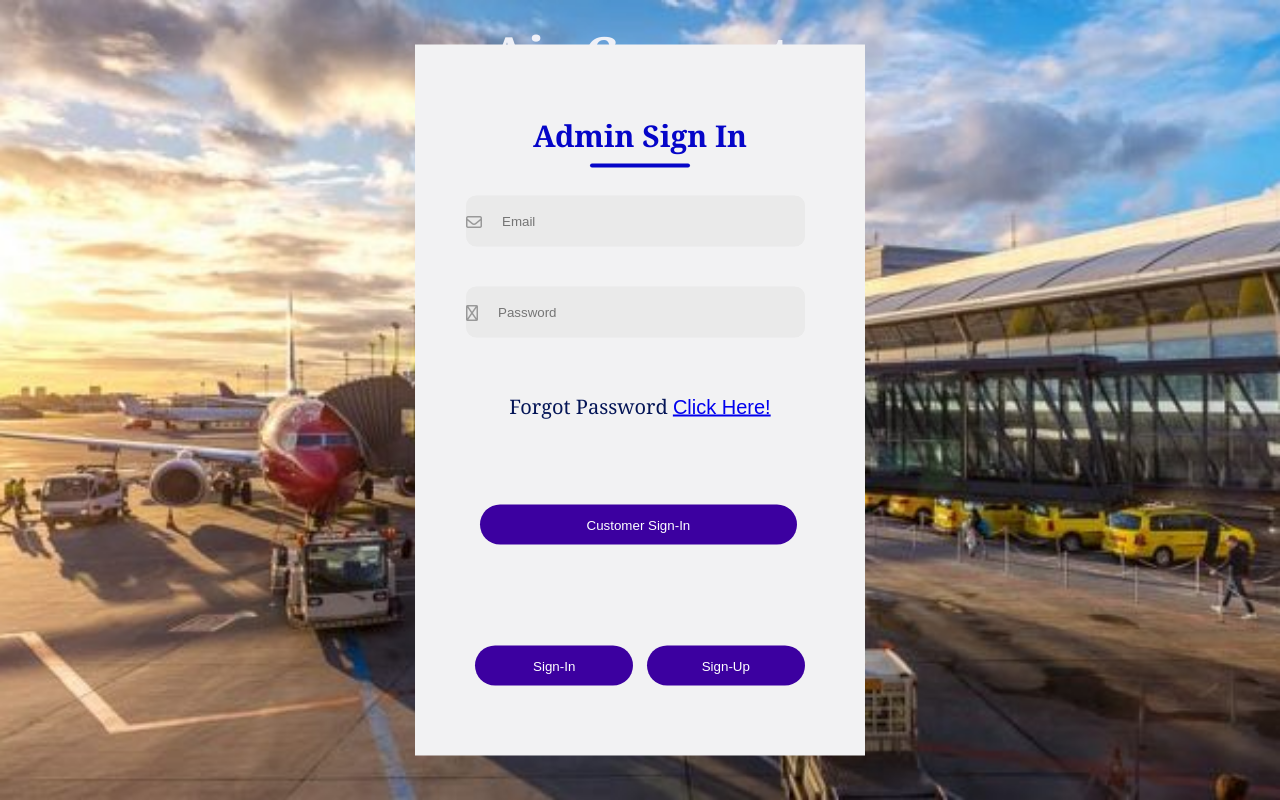
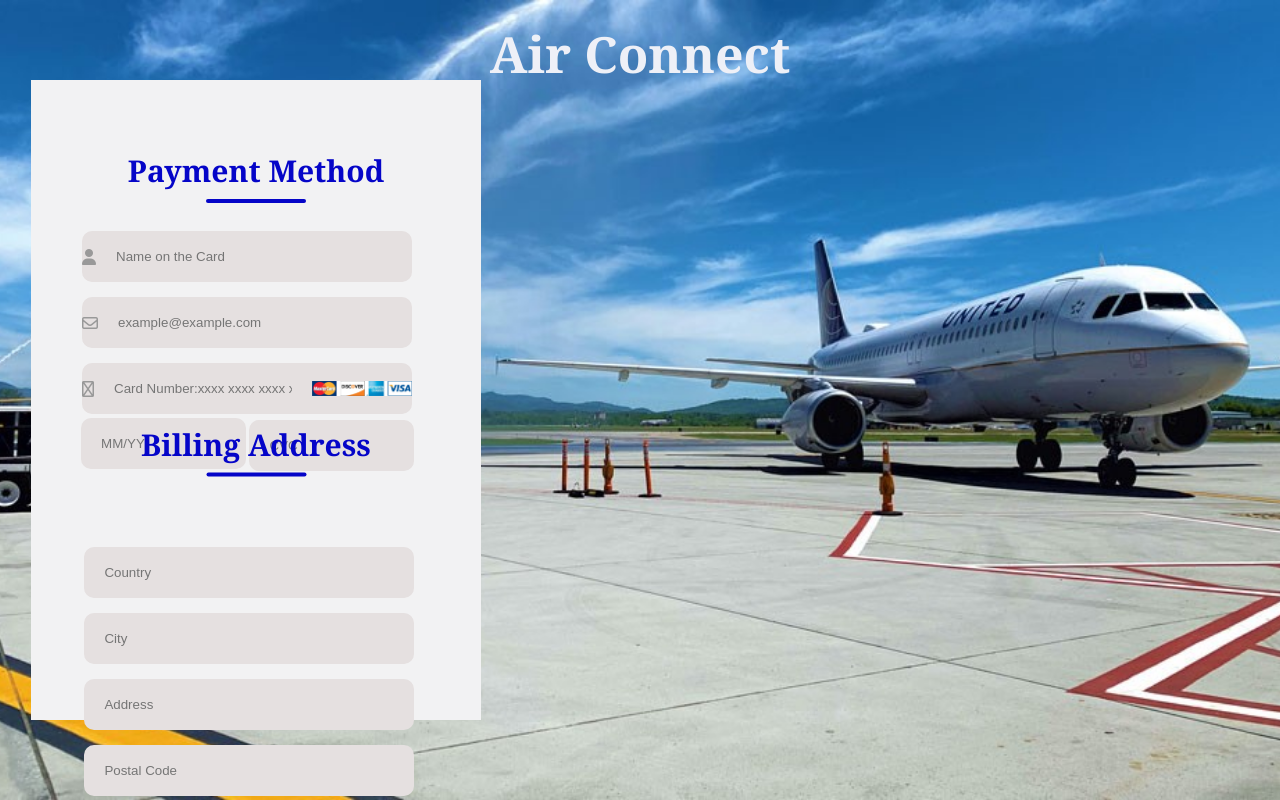
Before and after one commit to itzbrownboi/CPSC-471-Assignment, a PHP site: page /payment.html in a window 1280 px wide. Run offline with PHP 8.4, Linux system fonts and the light colour scheme; some libraries are stand-ins or nearby versions.

Commit message:
payment page

```diff
--- a/pay.css
+++ b/pay.css
@@ -10,8 +10,10 @@
   .container{
     width: 100%;
     height: 100vh;
-    background-image: url(pay2.png.jpeg);
-    /* linear-gradient(rgba(18, 76, 110, 0.8),rg  ba(18, 76, 110, 0.8)), */
+    background-image: url(payment.png.jpeg);
+    background-size: initial;
+    width: -100px;
+
     background-position:center;
     background-size: cover;
     position: relative;
@@ -25,15 +27,30 @@
     color:rgb(238, 240, 247) ;
 
   }
+
   .form-box{
     width: 90%;
     max-width: 450px;
+    height: 80%;
     position: absolute;
     top: 50%;
-    left: 50%;
+    left: 20%;
     right: 50%;
     transform: translate(-50%,-50%);
     background: rgb(242, 242, 243);
+    padding: 50px 60px 70px;
+    text-align: center;
+  }
+  .Billing{
+    width: 90%;
+    max-width: 450px;
+    position: absolute;
+    top: 60%;
+    left: 50%;
+    right: 50%;
+    align-items: center;
+    transform: translate(-50%,-50%);
+
     padding: 50px 60px 70px;
     text-align: center;
   }
@@ -56,26 +73,62 @@
   }
 
   .input-field{
-    background: #eaeaea;
-    margin: 40px 0;
+    background: #e5e0e0;
+    margin: 15px 0;
     border-radius: 10px;
     display: flex;
     align-items: center;
 
+
   }
   input{
     width:100%;
+    align-items: center;
     background: transparent;
     border: 0;
     outline: 0;
     padding: 18px 20px;
+
   }
+  .input-card1{
+    background: #e5e0e0;
+    margin: 40px 0;
+    border-radius: 10px;
+    width: 50%;
+    display: flex;
+    align-items: center;
+    position: relative;
+    right:3%;
+    top:-8%;
+  }
+  .input-card2{
+    background: #e5e0e0;
+    margin: 40px 0;
+    border-radius: 10px;
+    width: 50%;
+    display: flex;
+    align-items: center;
+    position: relative;
+    left:48%;
+    top:-27.8%;
+  }
+  .input-card3{
+    background: #e5e0e0;
+    margin: 15px 0;
+    border-radius: 10px;
+    display: flex;
+    align-items: center;
+    position: relative;
+    left:-2%;
+    top:-19.8%;
 
+}
 .input-field{
     margin-left: -9px;
     color: #999;
+    width: 100%;
+}
 
-}
 .form p a{
     text-decoration: none;
     color: #3c00a0;
--- a/payment.html
+++ b/payment.html
@@ -15,29 +15,58 @@
         </h1>
     <div class="form-box">
         <h1 id="title">
-            Admin Sign In
+            Payment Method
         </h1>
         <form>
             <div class="input-group">
                 <div class="input-field">
+                    <i class="fa-solid fa-user">
+
+                    </i>
+                    <input type = "Name" placeholder="Name on the Card">
+                </div>
+                <div class="input-field">
                     <i class="fa-regular fa-envelope"></i>
-                    <input type = "email" placeholder="Email">
+                    <input type = "email" placeholder="example@example.com">
                 </div>
                 <div class="input-field">
                     <i class="fa-regular fa-lock"></i>
-                    <input type = "password" placeholder="Password">
+                    <input type = "Card Number" placeholder="Card Number:xxxx xxxx xxxx xxxx">
+                    <img src="cards.pnj.webp" alt="" width="100">
+                </div>
+                <div class="input-card1">
+
+                    <input type = "Card Number" placeholder="MM/YY">
+                </div>
+                <div class="input-card2">
+
+                    <input type = "Card Number" placeholder="CVC">
+                </div>
+                <div class ="Billing">
+                    <h1 id="title-1">
+                        Billing Address
+                    </h1>
+                </div>
+                <div class="input-card3">
+                    <input type = "Country" placeholder="Country" >
+
+                </div>
+                <div class="input-card3">
+                    <input type = "City" placeholder="City" >
+
+                </div>
+                <div class="input-card3">
+                    <input type = "Country" placeholder="Address" >
+
+                </div>
+                <div class="input-card3">
+                    <input type = "Postal" placeholder="Postal Code" >
+
                 </div>
 
-                <p>Forgot Password <a href="http://127.0.0.1:5500/ResetPw.html">Click Here!</a></p>
-                <div class="button-Admin">
-                    <button type="Button" id="Customer">Customer Sign-In</button>
-                </div>
 
             </div>
-            <div class="button-field">
-                <button type="Button" id="signInButton" >Sign-In</button>
-                <button type="Button" id = "signUpButton" >Sign-Up</button>
-            </div>
+
 
         </form>
     </div>
```
Also changed, not shown: cards.pnj.webp (added), payment.png.jpeg (added).
